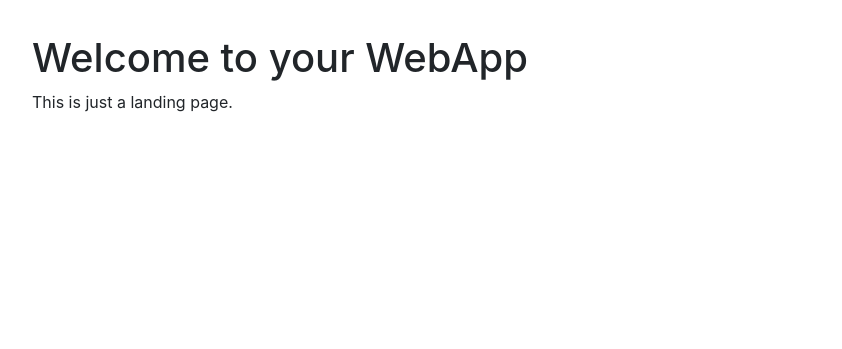
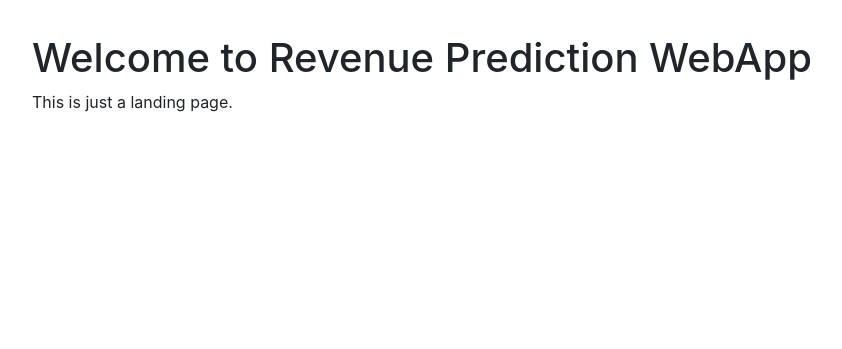
Before and after one commit to NawasNaziru/IBM-AI-ENTERPRISE-WORKFLOW-CAPSTONE-PROJECT, a Flask app: page / in a window 1280 px wide. Shown: the part 71-420 px from the top of the page, without its empty margins (53-895 px from the left). Run offline with Flask 2, Linux system fonts and the light colour scheme; some libraries are stand-ins or nearby versions.

Commit message:
Update index.html

```diff
--- a/templates/index.html
+++ b/templates/index.html
@@ -1,7 +1,7 @@
 {% extends "base.html" %}
 
 {% block content %}
-<h1 class="mt-5">Welcome to your WebApp</h1>
+<h1 class="mt-5">Welcome to Revenue Prediction WebApp</h1>
 
 This is just a landing page.
 
```
